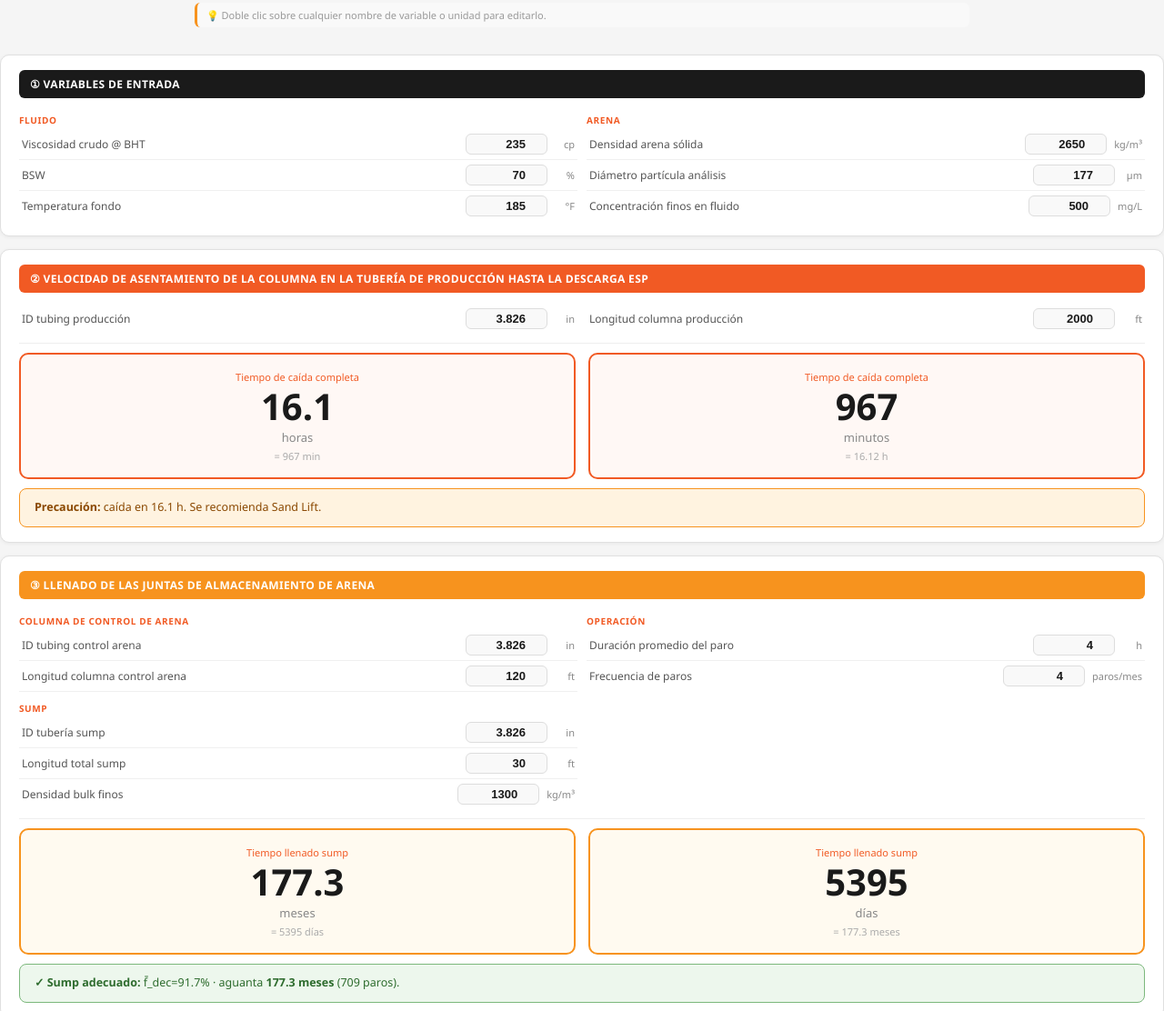
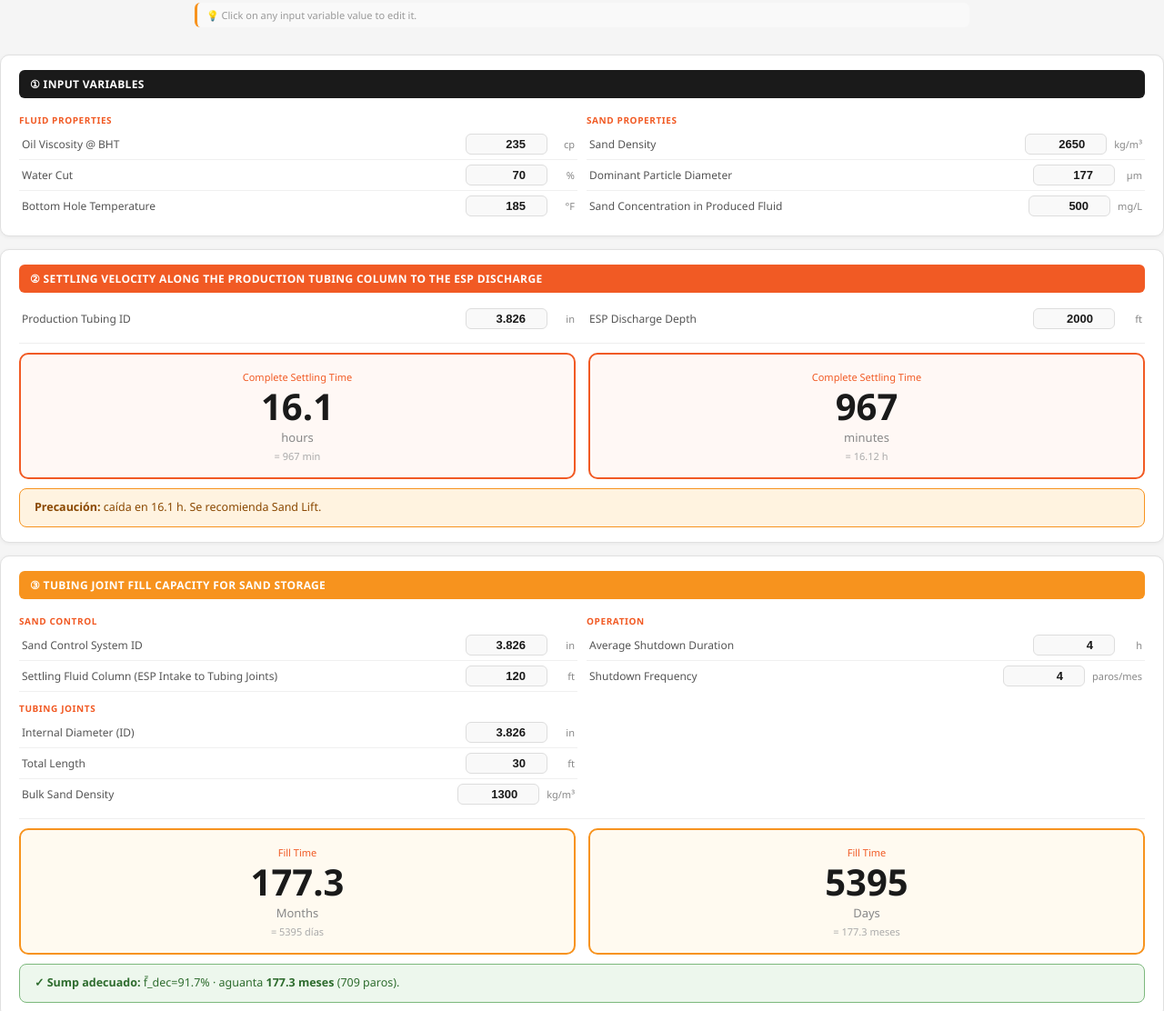
Before and after one commit to juanperdomoVALS/Sand-Control-Calculator-VelocityALS, a plain HTML site: page index.html in a window 1280 px wide. Shown: the part 97-1209 px from the top of the page at 91% size. Drawn offline with Linux system fonts and the light colour scheme.

Commit message:
Index.html

```diff
--- a/index.html
+++ b/index.html
@@ -88,51 +88,51 @@ input.pval:focus{border-color:#f15a24;background:#fff}
 
 <div class="content">
 
-  <div class="etip">💡 Doble clic sobre cualquier nombre de variable o unidad para editarlo.</div>
+  <div class="etip">💡 Click on any input variable value to edit it.</div>
 </div>
 
 <!-- MÓDULO 1 — Variables de entrada -->
 <div class="card">
-  <div class="mod-title dark">① Variables de entrada</div>
+  <div class="mod-title dark">① Input Variables</div>
   <div class="grid2">
     <div>
-      <div class="section-sep">Fluido</div>
-      <div class="prow"><span class="plbl">Viscosidad crudo @ BHT</span><div style="display:flex;align-items:center;gap:5px"><input class="pval" id="muo" type="number" value="235" min="1" max="10000" step="1" oninput="upd()"><span class="punit" ondblclick="makeEdit(this)">cp</span></div></div>
-      <div class="prow"><span class="plbl">BSW</span><div style="display:flex;align-items:center;gap:5px"><input class="pval" id="bsw" type="number" value="70" min="0" max="100" step="1" oninput="upd()"><span class="punit" ondblclick="makeEdit(this)">%</span></div></div>
-      <div class="prow"><span class="plbl">Temperatura fondo</span><div style="display:flex;align-items:center;gap:5px"><input class="pval" id="T" type="number" value="185" min="50" max="300" step="1" oninput="upd()"><span class="punit" ondblclick="makeEdit(this)">°F</span></div></div>
+      <div class="section-sep">Fluid Properties</div>
+      <div class="prow"><span class="plbl">Oil Viscosity @ BHT</span><div style="display:flex;align-items:center;gap:5px"><input class="pval" id="muo" type="number" value="235" min="1" max="10000" step="1" oninput="upd()"><span class="punit" ondblclick="makeEdit(this)">cp</span></div></div>
+      <div class="prow"><span class="plbl">Water Cut</span><div style="display:flex;align-items:center;gap:5px"><input class="pval" id="bsw" type="number" value="70" min="0" max="100" step="1" oninput="upd()"><span class="punit" ondblclick="makeEdit(this)">%</span></div></div>
+      <div class="prow"><span class="plbl">Bottom Hole Temperature</span><div style="display:flex;align-items:center;gap:5px"><input class="pval" id="T" type="number" value="185" min="50" max="300" step="1" oninput="upd()"><span class="punit" ondblclick="makeEdit(this)">°F</span></div></div>
     </div>
     <div>
-      <div class="section-sep">Arena</div>
-      <div class="prow"><span class="plbl">Densidad arena sólida</span><div style="display:flex;align-items:center;gap:5px"><input class="pval" id="rhos" type="number" value="2650" min="2400" max="2800" step="10" oninput="upd()"><span class="punit" ondblclick="makeEdit(this)">kg/m³</span></div></div>
-      <div class="prow"><span class="plbl">Diámetro partícula análisis</span><div style="display:flex;align-items:center;gap:5px"><input class="pval" id="dp" type="number" value="177" min="1" max="2000" step="1" oninput="upd()"><span class="punit" ondblclick="makeEdit(this)">µm</span></div></div>
-      <div class="prow"><span class="plbl">Concentración finos en fluido</span><div style="display:flex;align-items:center;gap:5px"><input class="pval" id="conc" type="number" value="500" min="0" max="50000" step="10" oninput="upd()"><span class="punit" ondblclick="makeEdit(this)">mg/L</span></div></div>
+      <div class="section-sep">Sand Properties</div>
+      <div class="prow"><span class="plbl">Sand Density</span><div style="display:flex;align-items:center;gap:5px"><input class="pval" id="rhos" type="number" value="2650" min="2400" max="2800" step="10" oninput="upd()"><span class="punit" ondblclick="makeEdit(this)">kg/m³</span></div></div>
+      <div class="prow"><span class="plbl">Dominant Particle Diameter</span><div style="display:flex;align-items:center;gap:5px"><input class="pval" id="dp" type="number" value="177" min="1" max="2000" step="1" oninput="upd()"><span class="punit" ondblclick="makeEdit(this)">µm</span></div></div>
+      <div class="prow"><span class="plbl">Sand Concentration in Produced Fluid</span><div style="display:flex;align-items:center;gap:5px"><input class="pval" id="conc" type="number" value="500" min="0" max="50000" step="10" oninput="upd()"><span class="punit" ondblclick="makeEdit(this)">mg/L</span></div></div>
     </div>
   </div>
 </div>
 
 <!-- MÓDULO 2 — Sandfallback -->
 <div class="card">
-  <div class="mod-title orange">② Velocidad de asentamiento de la columna en la tubería de producción hasta la Descarga ESP</div>
+  <div class="mod-title orange">② Settling Velocity Along the Production Tubing Column to the ESP Discharge</div>
   <div class="grid2">
     <div>
-      <div class="prow"><span class="plbl">ID tubing producción</span><div style="display:flex;align-items:center;gap:5px"><input class="pval" id="idp" type="number" value="3.826" min="0.5" max="12" step="0.001" oninput="upd()"><span class="punit" ondblclick="makeEdit(this)">in</span></div></div>
+      <div class="prow"><span class="plbl">Production Tubing ID</span><div style="display:flex;align-items:center;gap:5px"><input class="pval" id="idp" type="number" value="3.826" min="0.5" max="12" step="0.001" oninput="upd()"><span class="punit" ondblclick="makeEdit(this)">in</span></div></div>
     </div>
     <div>
-      <div class="prow"><span class="plbl">Longitud columna producción</span><div style="display:flex;align-items:center;gap:5px"><input class="pval" id="lp" type="number" value="2000" min="0" max="10000" step="10" oninput="upd()"><span class="punit" ondblclick="makeEdit(this)">ft</span></div></div>
+      <div class="prow"><span class="plbl">ESP Discharge Depth</span><div style="display:flex;align-items:center;gap:5px"><input class="pval" id="lp" type="number" value="2000" min="0" max="10000" step="10" oninput="upd()"><span class="punit" ondblclick="makeEdit(this)">ft</span></div></div>
     </div>
   </div>
   <div class="div"></div>
   <div class="grid2r">
     <div class="res-block">
-      <div class="res-lbl">Tiempo de caída completa</div>
+      <div class="res-lbl">Complete Settling Time</div>
       <div class="res-num" id="r-sfb-hr">—</div>
-      <div class="res-unit">horas</div>
+      <div class="res-unit">hours</div>
       <div class="res-sub" id="r-sfb-hr-sub"></div>
     </div>
     <div class="res-block">
-      <div class="res-lbl">Tiempo de caída completa</div>
+      <div class="res-lbl">Complete Settling Time</div>
       <div class="res-num" id="r-sfb-min">—</div>
-      <div class="res-unit">minutos</div>
+      <div class="res-unit">minutes</div>
       <div class="res-sub" id="r-sfb-min-sub"></div>
     </div>
   </div>
@@ -141,35 +141,35 @@ input.pval:focus{border-color:#f15a24;background:#fff}
 
 <!-- MÓDULO 3 — Llenado de Juntas -->
 <div class="card">
-  <div class="mod-title amber">③ Llenado de las Juntas de Almacenamiento de Arena</div>
+  <div class="mod-title amber">③ Tubing Joint Fill Capacity for Sand Storage</div>
   <div class="grid2">
     <div>
-      <div class="section-sep">Columna de control de arena</div>
-      <div class="prow"><span class="plbl">ID tubing control arena</span><div style="display:flex;align-items:center;gap:5px"><input class="pval" id="idc" type="number" value="3.826" min="0.5" max="12" step="0.001" oninput="upd()"><span class="punit" ondblclick="makeEdit(this)">in</span></div></div>
-      <div class="prow"><span class="plbl">Longitud columna control arena</span><div style="display:flex;align-items:center;gap:5px"><input class="pval" id="lc" type="number" value="120" min="0" max="1000" step="1" oninput="upd()"><span class="punit" ondblclick="makeEdit(this)">ft</span></div></div>
-      <div class="section-sep" style="margin-top:6px">Sump</div>
-      <div class="prow"><span class="plbl">ID tubería sump</span><div style="display:flex;align-items:center;gap:5px"><input class="pval" id="ids" type="number" value="3.826" min="0.5" max="12" step="0.001" oninput="upd()"><span class="punit" ondblclick="makeEdit(this)">in</span></div></div>
-      <div class="prow"><span class="plbl">Longitud total sump</span><div style="display:flex;align-items:center;gap:5px"><input class="pval" id="ls" type="number" value="30" min="0" max="500" step="1" oninput="upd()"><span class="punit" ondblclick="makeEdit(this)">ft</span></div></div>
-      <div class="prow"><span class="plbl">Densidad bulk finos</span><div style="display:flex;align-items:center;gap:5px"><input class="pval" id="rb" type="number" value="1300" min="500" max="2000" step="10" oninput="upd()"><span class="punit" ondblclick="makeEdit(this)">kg/m³</span></div></div>
+      <div class="section-sep">Sand Control</div>
+      <div class="prow"><span class="plbl">Sand Control System ID</span><div style="display:flex;align-items:center;gap:5px"><input class="pval" id="idc" type="number" value="3.826" min="0.5" max="12" step="0.001" oninput="upd()"><span class="punit" ondblclick="makeEdit(this)">in</span></div></div>
+      <div class="prow"><span class="plbl">Settling Fluid Column (ESP Intake to Tubing Joints)</span><div style="display:flex;align-items:center;gap:5px"><input class="pval" id="lc" type="number" value="120" min="0" max="1000" step="1" oninput="upd()"><span class="punit" ondblclick="makeEdit(this)">ft</span></div></div>
+      <div class="section-sep" style="margin-top:6px">Tubing Joints</div>
+      <div class="prow"><span class="plbl">Internal Diameter (ID)</span><div style="display:flex;align-items:center;gap:5px"><input class="pval" id="ids" type="number" value="3.826" min="0.5" max="12" step="0.001" oninput="upd()"><span class="punit" ondblclick="makeEdit(this)">in</span></div></div>
+      <div class="prow"><span class="plbl">Total Length</span><div style="display:flex;align-items:center;gap:5px"><input class="pval" id="ls" type="number" value="30" min="0" max="500" step="1" oninput="upd()"><span class="punit" ondblclick="makeEdit(this)">ft</span></div></div>
+      <div class="prow"><span class="plbl">Bulk Sand Density</span><div style="display:flex;align-items:center;gap:5px"><input class="pval" id="rb" type="number" value="1300" min="500" max="2000" step="10" oninput="upd()"><span class="punit" ondblclick="makeEdit(this)">kg/m³</span></div></div>
     </div>
     <div>
-      <div class="section-sep">Operación</div>
-      <div class="prow"><span class="plbl">Duración promedio del paro</span><div style="display:flex;align-items:center;gap:5px"><input class="pval" id="tp" type="number" value="4" min="0" max="720" step="0.5" oninput="upd()"><span class="punit" ondblclick="makeEdit(this)">h</span></div></div>
-      <div class="prow"><span class="plbl">Frecuencia de paros</span><div style="display:flex;align-items:center;gap:5px"><input class="pval" id="fp" type="number" value="4" min="0" max="120" step="1" oninput="upd()"><span class="punit" ondblclick="makeEdit(this)">paros/mes</span></div></div>
+      <div class="section-sep">Operation</div>
+      <div class="prow"><span class="plbl">Average Shutdown Duration</span><div style="display:flex;align-items:center;gap:5px"><input class="pval" id="tp" type="number" value="4" min="0" max="720" step="0.5" oninput="upd()"><span class="punit" ondblclick="makeEdit(this)">h</span></div></div>
+      <div class="prow"><span class="plbl">Shutdown Frequency</span><div style="display:flex;align-items:center;gap:5px"><input class="pval" id="fp" type="number" value="4" min="0" max="120" step="1" oninput="upd()"><span class="punit" ondblclick="makeEdit(this)">paros/mes</span></div></div>
     </div>
   </div>
   <div class="div"></div>
   <div class="grid2r">
     <div class="res-block amber">
-      <div class="res-lbl">Tiempo llenado sump</div>
+      <div class="res-lbl">Fill Time</div>
       <div class="res-num" id="r-sp-mes">—</div>
-      <div class="res-unit">meses</div>
+      <div class="res-unit">Months</div>
       <div class="res-sub" id="r-sp-mes-sub"></div>
     </div>
     <div class="res-block amber">
-      <div class="res-lbl">Tiempo llenado sump</div>
+      <div class="res-lbl">Fill Time</div>
       <div class="res-num" id="r-sp-dia">—</div>
-      <div class="res-unit">días</div>
+      <div class="res-unit">Days</div>
       <div class="res-sub" id="r-sp-dia-sub"></div>
     </div>
   </div>
```
